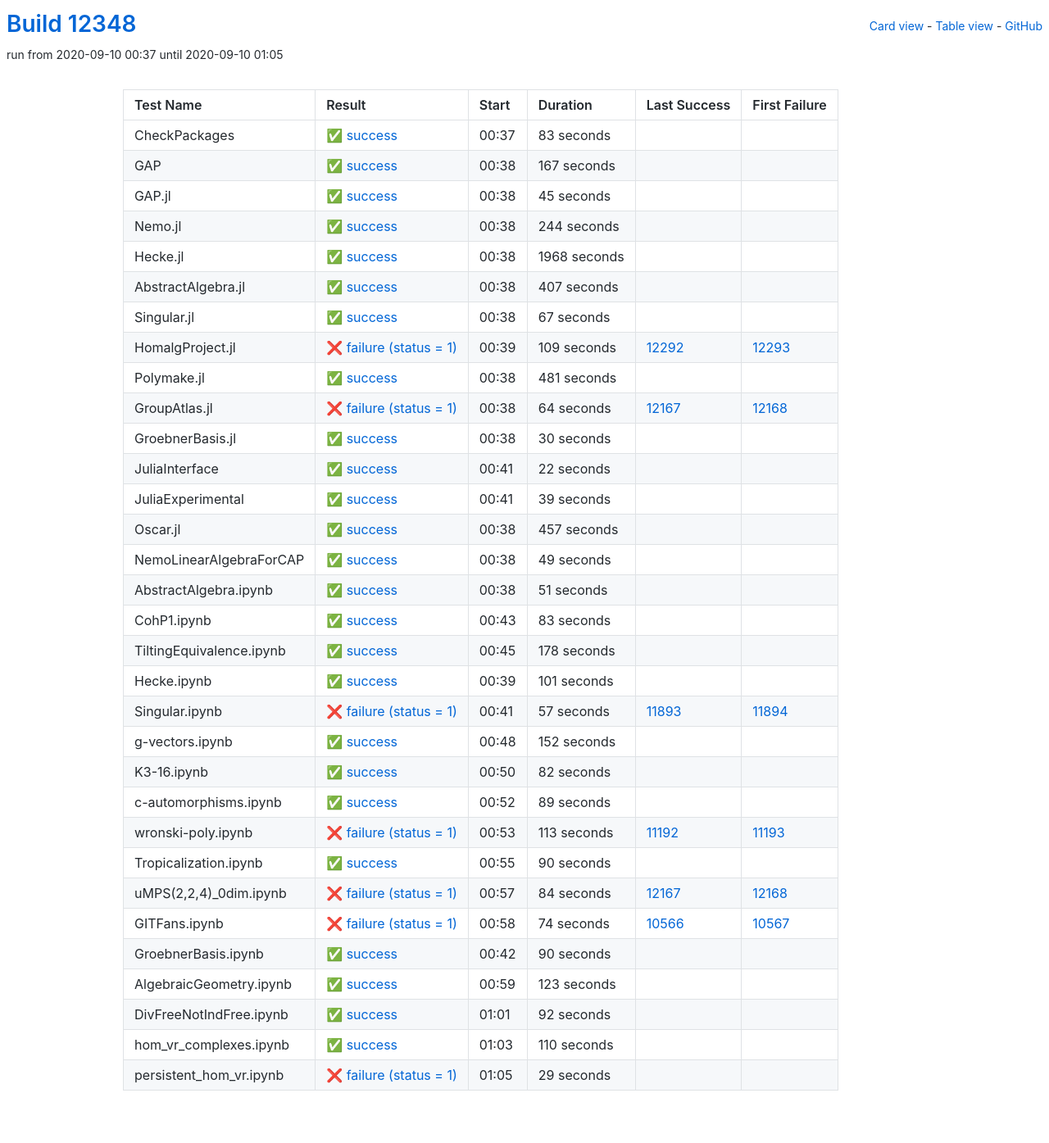
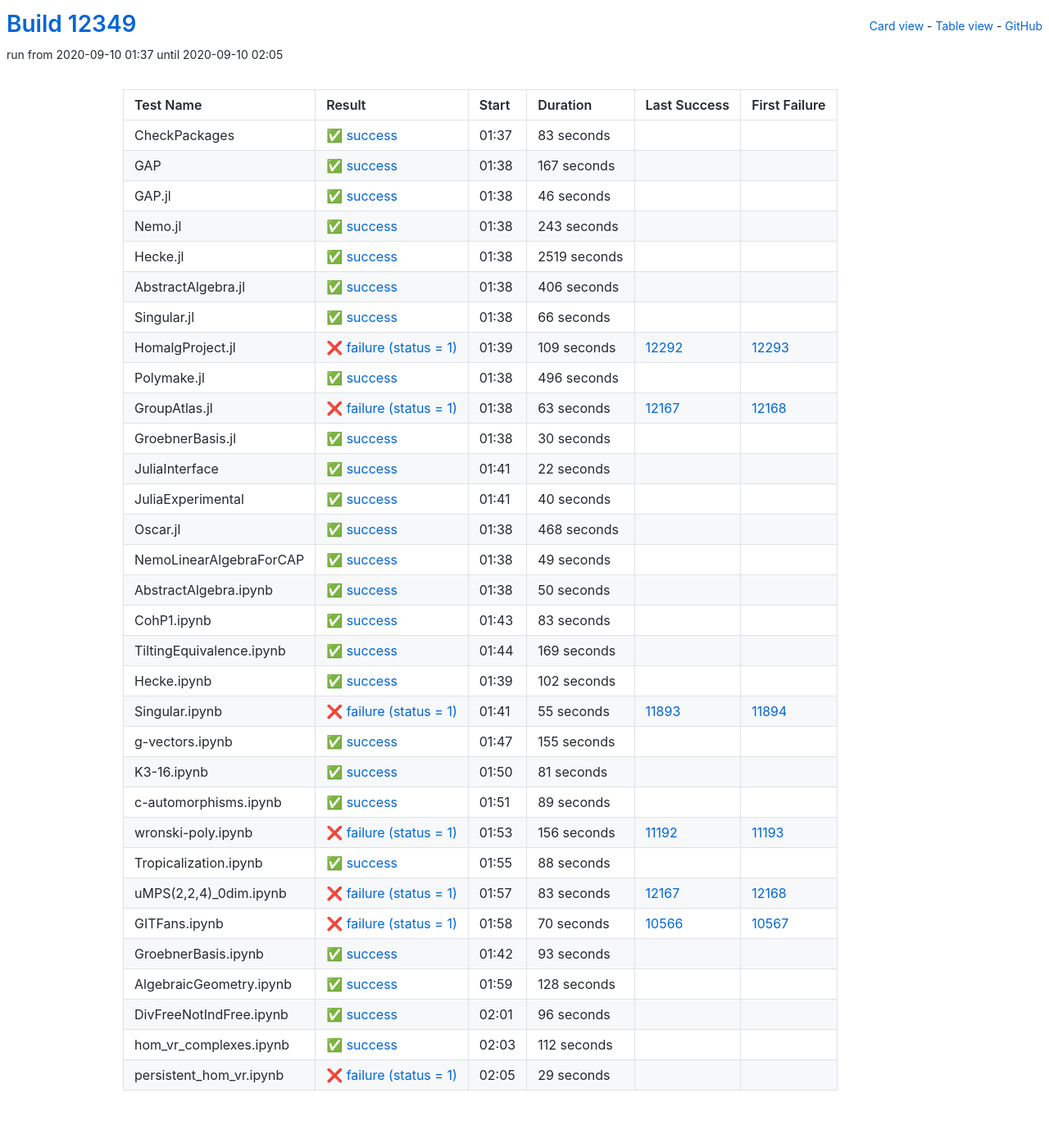
Before and after one commit to oscar-system/oscar-ci-status, a Jekyll site: the page built from table.html, in a window 1280 px wide. Shown: the whole page at 82% size. Built offline with Jekyll 4.4.1, drawn with Linux system fonts in a browser that asks for light colours.

Commit message:
Build #12349

```diff
--- a/_data/ci.yml
+++ b/_data/ci.yml
@@ -1,6 +1,6 @@
 ---
-build: 12348
-build_url: https://oscarci.mathematik.uni-kl.de/job/oscar/12348/
+build: 12349
+build_url: https://oscarci.mathematik.uni-kl.de/job/oscar/12349/
 job: oscar
 organization: oscar-system
 repo: oscar-ci-status
@@ -8,8 +8,8 @@ repourl: https://github.com/oscar-system/oscar-ci-status
 tests:
 - name: CheckPackages
   id: checkpackages
-  log: https://oscarci.mathematik.uni-kl.de/job/oscar/12348/artifact/logs/build-12348/CheckPackages.log
-  start: 2020-09-10 00:37
+  log: https://oscarci.mathematik.uni-kl.de/job/oscar/12349/artifact/logs/build-12349/CheckPackages.log
+  start: 2020-09-10 01:37
   success: true
   exitcode: 0
   status: success
@@ -20,8 +20,8 @@ tests:
   first_failure_url:
 - name: GAP
   id: gap
-  log: https://oscarci.mathematik.uni-kl.de/job/oscar/12348/artifact/logs/build-12348/GAP.log
-  start: 2020-09-10 00:38
+  log: https://oscarci.mathematik.uni-kl.de/job/oscar/12349/artifact/logs/build-12349/GAP.log
+  start: 2020-09-10 01:38
   success: true
   exitcode: 0
   status: success
@@ -32,68 +32,68 @@ tests:
   first_failure_url:
 - name: GAP.jl
   id: gap-jl
-  log: https://oscarci.mathematik.uni-kl.de/job/oscar/12348/artifact/logs/build-12348/GAP.jl.log
-  start: 2020-09-10 00:38
+  log: https://oscarci.mathematik.uni-kl.de/job/oscar/12349/artifact/logs/build-12349/GAP.jl.log
+  start: 2020-09-10 01:38
   success: true
   exitcode: 0
   status: success
-  duration: 45
+  duration: 46
   last_success: false
   last_success_url:
   first_failure: false
   first_failure_url:
 - name: Nemo.jl
   id: nemo-jl
-  log: https://oscarci.mathematik.uni-kl.de/job/oscar/12348/artifact/logs/build-12348/Nemo.jl.log
-  start: 2020-09-10 00:38
+  log: https://oscarci.mathematik.uni-kl.de/job/oscar/12349/artifact/logs/build-12349/Nemo.jl.log
+  start: 2020-09-10 01:38
   success: true
   exitcode: 0
   status: success
-  duration: 244
+  duration: 243
   last_success: false
   last_success_url:
   first_failure: false
   first_failure_url:
 - name: Hecke.jl
   id: hecke-jl
-  log: https://oscarci.mathematik.uni-kl.de/job/oscar/12348/artifact/logs/build-12348/Hecke.jl.log
-  start: 2020-09-10 00:38
+  log: https://oscarci.mathematik.uni-kl.de/job/oscar/12349/artifact/logs/build-12349/Hecke.jl.log
+  start: 2020-09-10 01:38
   success: true
   exitcode: 0
   status: success
-  duration: 1968
+  duration: 2519
   last_success: false
   last_success_url:
   first_failure: false
   first_failure_url:
 - name: AbstractAlgebra.jl
   id: abstractalgebra-jl
-  log: https://oscarci.mathematik.uni-kl.de/job/oscar/12348/artifact/logs/build-12348/AbstractAlgebra.jl.log
-  start: 2020-09-10 00:38
+  log: https://oscarci.mathematik.uni-kl.de/job/oscar/12349/artifact/logs/build-12349/AbstractAlgebra.jl.log
+  start: 2020-09-10 01:38
   success: true
   exitcode: 0
   status: success
-  duration: 407
+  duration: 406
   last_success: false
   last_success_url:
   first_failure: false
   first_failure_url:
 - name: Singular.jl
   id: singular-jl
-  log: https://oscarci.mathematik.uni-kl.de/job/oscar/12348/artifact/logs/build-12348/Singular.jl.log
-  start: 2020-09-10 00:38
+  log: https://oscarci.mathematik.uni-kl.de/job/oscar/12349/artifact/logs/build-12349/Singular.jl.log
+  start: 2020-09-10 01:38
   success: true
   exitcode: 0
   status: success
-  duration: 67
+  duration: 66
   last_success: false
   last_success_url:
   first_failure: false
   first_failure_url:
 - name: HomalgProject.jl
   id: homalgproject-jl
-  log: https://oscarci.mathematik.uni-kl.de/job/oscar/12348/artifact/logs/build-12348/HomalgProject.jl.log
-  start: 2020-09-10 00:39
+  log: https://oscarci.mathematik.uni-kl.de/job/oscar/12349/artifact/logs/build-12349/HomalgProject.jl.log
+  start: 2020-09-10 01:39
   success: false
   exitcode: 1
   status: failure
@@ -104,32 +104,32 @@ tests:
   first_failure_url: https://oscarci.mathematik.uni-kl.de/job/oscar/12293/
 - name: Polymake.jl
   id: polymake-jl
-  log: https://oscarci.mathematik.uni-kl.de/job/oscar/12348/artifact/logs/build-12348/Polymake.jl.log
-  start: 2020-09-10 00:38
+  log: https://oscarci.mathematik.uni-kl.de/job/oscar/12349/artifact/logs/build-12349/Polymake.jl.log
+  start: 2020-09-10 01:38
   success: true
   exitcode: 0
   status: success
-  duration: 481
+  duration: 496
   last_success: false
   last_success_url:
   first_failure: false
   first_failure_url:
 - name: GroupAtlas.jl
   id: groupatlas-jl
-  log: https://oscarci.mathematik.uni-kl.de/job/oscar/12348/artifact/logs/build-12348/GroupAtlas.jl.log
-  start: 2020-09-10 00:38
+  log: https://oscarci.mathematik.uni-kl.de/job/oscar/12349/artifact/logs/build-12349/GroupAtlas.jl.log
+  start: 2020-09-10 01:38
   success: false
   exitcode: 1
   status: failure
-  duration: 64
+  duration: 63
   last_success: 12167
   last_success_url: https://oscarci.mathematik.uni-kl.de/job/oscar/12167/
   first_failure: 12168
   first_failure_url: https://oscarci.mathematik.uni-kl.de/job/oscar/12168/
 - name: GroebnerBasis.jl
   id: groebnerbasis-jl
-  log: https://oscarci.mathematik.uni-kl.de/job/oscar/12348/artifact/logs/build-12348/GroebnerBasis.jl.log
-  start: 2020-09-10 00:38
+  log: https://oscarci.mathematik.uni-kl.de/job/oscar/12349/artifact/logs/build-12349/GroebnerBasis.jl.log
+  start: 2020-09-10 01:38
   success: true
   exitcode: 0
   status: success
@@ -140,8 +140,8 @@ tests:
   first_failure_url:
 - name: JuliaInterface
   id: juliainterface
-  log: https://oscarci.mathematik.uni-kl.de/job/oscar/12348/artifact/logs/build-12348/JuliaInterface.log
-  start: 2020-09-10 00:41
+  log: https://oscarci.mathematik.uni-kl.de/job/oscar/12349/artifact/logs/build-12349/JuliaInterface.log
+  start: 2020-09-10 01:41
   success: true
   exitcode: 0
   status: success
@@ -152,32 +152,32 @@ tests:
   first_failure_url:
 - name: JuliaExperimental
   id: juliaexperimental
-  log: https://oscarci.mathematik.uni-kl.de/job/oscar/12348/artifact/logs/build-12348/JuliaExperimental.log
-  start: 2020-09-10 00:41
+  log: https://oscarci.mathematik.uni-kl.de/job/oscar/12349/artifact/logs/build-12349/JuliaExperimental.log
+  start: 2020-09-10 01:41
   success: true
   exitcode: 0
   status: success
-  duration: 39
+  duration: 40
   last_success: false
   last_success_url:
   first_failure: false
   first_failure_url:
 - name: Oscar.jl
   id: oscar-jl
-  log: https://oscarci.mathematik.uni-kl.de/job/oscar/12348/artifact/logs/build-12348/Oscar.jl.log
-  start: 2020-09-10 00:38
+  log: https://oscarci.mathematik.uni-kl.de/job/oscar/12349/artifact/logs/build-12349/Oscar.jl.log
+  start: 2020-09-10 01:38
   success: true
   exitcode: 0
   status: success
-  duration: 457
+  duration: 468
   last_success: false
   last_success_url:
   first_failure: false
   first_failure_url:
 - name: NemoLinearAlgebraForCAP
   id: nemolinearalgebraforcap
-  log: https://oscarci.mathematik.uni-kl.de/job/oscar/12348/artifact/logs/build-12348/NemoLinearAlgebraForCAP.log
-  start: 2020-09-10 00:38
+  log: https://oscarci.mathematik.uni-kl.de/job/oscar/12349/artifact/logs/build-12349/NemoLinearAlgebraForCAP.log
+  start: 2020-09-10 01:38
   success: true
   exitcode: 0
   status: success
@@ -188,20 +188,20 @@ tests:
   first_failure_url:
 - name: AbstractAlgebra.ipynb
   id: abstractalgebra-ipynb
-  log: https://oscarci.mathematik.uni-kl.de/job/oscar/12348/artifact/logs/build-12348/AbstractAlgebra.ipynb.log
-  start: 2020-09-10 00:38
+  log: https://oscarci.mathematik.uni-kl.de/job/oscar/12349/artifact/logs/build-12349/AbstractAlgebra.ipynb.log
+  start: 2020-09-10 01:38
   success: true
   exitcode: 0
   status: success
-  duration: 51
+  duration: 50
   last_success: false
   last_success_url:
   first_failure: false
   first_failure_url:
 - name: CohP1.ipynb
   id: cohp1-ipynb
-  log: https://oscarci.mathematik.uni-kl.de/job/oscar/12348/artifact/logs/build-12348/CohP1.ipynb.log
-  start: 2020-09-10 00:43
+  log: https://oscarci.mathematik.uni-kl.de/job/oscar/12349/artifact/logs/build-12349/CohP1.ipynb.log
+  start: 2020-09-10 01:43
   success: true
   exitcode: 0
   status: success
@@ -212,68 +212,68 @@ tests:
   first_failure_url:
 - name: TiltingEquivalence.ipynb
   id: tiltingequivalence-ipynb
-  log: https://oscarci.mathematik.uni-kl.de/job/oscar/12348/artifact/logs/build-12348/TiltingEquivalence.ipynb.log
-  start: 2020-09-10 00:45
+  log: https://oscarci.mathematik.uni-kl.de/job/oscar/12349/artifact/logs/build-12349/TiltingEquivalence.ipynb.log
+  start: 2020-09-10 01:44
   success: true
   exitcode: 0
   status: success
-  duration: 178
+  duration: 169
   last_success: false
   last_success_url:
   first_failure: false
   first_failure_url:
 - name: Hecke.ipynb
   id: hecke-ipynb
-  log: https://oscarci.mathematik.uni-kl.de/job/oscar/12348/artifact/logs/build-12348/Hecke.ipynb.log
-  start: 2020-09-10 00:39
+  log: https://oscarci.mathematik.uni-kl.de/job/oscar/12349/artifact/logs/build-12349/Hecke.ipynb.log
+  start: 2020-09-10 01:39
   success: true
   exitcode: 0
   status: success
-  duration: 101
+  duration: 102
   last_success: false
   last_success_url:
   first_failure: false
   first_failure_url:
 - name: Singular.ipynb
   id: singular-ipynb
-  log: https://oscarci.mathematik.uni-kl.de/job/oscar/12348/artifact/logs/build-12348/Singular.ipynb.log
-  start: 2020-09-10 00:41
+  log: https://oscarci.mathematik.uni-kl.de/job/oscar/12349/artifact/logs/build-12349/Singular.ipynb.log
+  start: 2020-09-10 01:41
   success: false
   exitcode: 1
   status: failure
-  duration: 57
+  duration: 55
   last_success: 11893
   last_success_url: https://oscarci.mathematik.uni-kl.de/job/oscar/11893/
   first_failure: 11894
   first_failure_url: https://oscarci.mathematik.uni-kl.de/job/oscar/11894/
 - name: g-vectors.ipynb
   id: g-vectors-ipynb
-  log: https://oscarci.mathematik.uni-kl.de/job/oscar/12348/artifact/logs/build-12348/g-vectors.ipynb.log
-  start: 2020-09-10 00:48
+  log: https://oscarci.mathematik.uni-kl.de/job/oscar/12349/artifact/logs/build-12349/g-vectors.ipynb.log
+  start: 2020-09-10 01:47
   success: true
   exitcode: 0
   status: success
-  duration: 152
+  duration: 155
   last_success: false
   last_success_url:
   first_failure: false
   first_failure_url:
 - name: K3-16.ipynb
   id: k3-16-ipynb
-  log: https://oscarci.mathematik.uni-kl.de/job/oscar/12348/artifact/logs/build-12348/K3-16.ipynb.log
-  start: 2020-09-10 00:50
+  log: https://oscarci.mathematik.uni-kl.de/job/oscar/12349/artifact/logs/build-12349/K3-16.ipynb.log
+  start: 2020-09-10 01:50
   success: true
   exitcode: 0
   status: success
-  duration: 82
+  duration: 81
   last_success: false
   last_success_url:
   first_failure: false
   first_failure_url:
 - name: c-automorphisms.ipynb
   id: c-automorphisms-ipynb
-  log: https://oscarci.mathematik.uni-kl.de/job/oscar/12348/artifact/logs/build-12348/c-automorphisms.ipynb.log
-  start: 2020-09-10 00:52
+  log: https://oscarci.mathematik.uni-kl.de/job/oscar/12349/artifact/logs/build-12349/c-automorphisms.ipynb.log
+  start: 2020-09-10 01:51
   success: true
   exitcode: 0
   status: success
@@ -284,104 +284,104 @@ tests:
   first_failure_url:
 - name: wronski-poly.ipynb
   id: wronski-poly-ipynb
-  log: https://oscarci.mathematik.uni-kl.de/job/oscar/12348/artifact/logs/build-12348/wronski-poly.ipynb.log
-  start: 2020-09-10 00:53
+  log: https://oscarci.mathematik.uni-kl.de/job/oscar/12349/artifact/logs/build-12349/wronski-poly.ipynb.log
+  start: 2020-09-10 01:53
   success: false
   exitcode: 1
   status: failure
-  duration: 113
+  duration: 156
   last_success: 11192
   last_success_url: https://oscarci.mathematik.uni-kl.de/job/oscar/11192/
   first_failure: 11193
   first_failure_url: https://oscarci.mathematik.uni-kl.de/job/oscar/11193/
 - name: Tropicalization.ipynb
   id: tropicalization-ipynb
-  log: https://oscarci.mathematik.uni-kl.de/job/oscar/12348/artifact/logs/build-12348/Tropicalization.ipynb.log
-  start: 2020-09-10 00:55
+  log: https://oscarci.mathematik.uni-kl.de/job/oscar/12349/artifact/logs/build-12349/Tropicalization.ipynb.log
+  start: 2020-09-10 01:55
   success: true
   exitcode: 0
   status: success
-  duration: 90
+  duration: 88
   last_success: false
   last_success_url:
   first_failure: false
   first_failure_url:
 - name: uMPS(2,2,4)_0dim.ipynb
   id: umps-2-2-4-0dim-ipynb
-  log: https://oscarci.mathematik.uni-kl.de/job/oscar/12348/artifact/logs/build-12348/uMPS-2-2-4-_0dim.ipynb.log
-  start: 2020-09-10 00:57
+  log: https://oscarci.mathematik.uni-kl.de/job/oscar/12349/artifact/logs/build-12349/uMPS-2-2-4-_0dim.ipynb.log
+  start: 2020-09-10 01:57
   success: false
   exitcode: 1
   status: failure
-  duration: 84
+  duration: 83
   last_success: 12167
   last_success_url: https://oscarci.mathematik.uni-kl.de/job/oscar/12167/
   first_failure: 12168
   first_failure_url: https://oscarci.mathematik.uni-kl.de/job/oscar/12168/
 - name: GITFans.ipynb
   id: gitfans-ipynb
-  log: https://oscarci.mathematik.uni-kl.de/job/oscar/12348/artifact/logs/build-12348/GITFans.ipynb.log
-  start: 2020-09-10 00:58
+  log: https://oscarci.mathematik.uni-kl.de/job/oscar/12349/artifact/logs/build-12349/GITFans.ipynb.log
+  start: 2020-09-10 01:58
   success: false
   exitcode: 1
   status: failure
-  duration: 74
+  duration: 70
   last_success: 10566
   last_success_url: https://oscarci.mathematik.uni-kl.de/job/oscar/10566/
   first_failure: 10567
   first_failure_url: https://oscarci.mathematik.uni-kl.de/job/oscar/10567/
 - name: GroebnerBasis.ipynb
   id: groebnerbasis-ipynb
-  log: https://oscarci.mathematik.uni-kl.de/job/oscar/12348/artifact/logs/build-12348/GroebnerBasis.ipynb.log
-  start: 2020-09-10 00:42
+  log: https://oscarci.mathematik.uni-kl.de/job/oscar/12349/artifact/logs/build-12349/GroebnerBasis.ipynb.log
+  start: 2020-09-10 01:42
   success: true
   exitcode: 0
   status: success
-  duration: 90
+  duration: 93
   last_success: false
   last_success_url:
   first_failure: false
   first_failure_url:
 - name: AlgebraicGeometry.ipynb
   id: algebraicgeometry-ipynb
-  log: https://oscarci.mathematik.uni-kl.de/job/oscar/12348/artifact/logs/build-12348/AlgebraicGeometry.ipynb.log
-  start: 2020-09-10 00:59
+  log: https://oscarci.mathematik.uni-kl.de/job/oscar/12349/artifact/logs/build-12349/AlgebraicGeometry.ipynb.log
+  start: 2020-09-10 01:59
   success: true
   exitcode: 0
   status: success
-  duration: 123
+  duration: 128
   last_success: false
   last_success_url:
   first_failure: false
   first_failure_url:
 - name: DivFreeNotIndFree.ipynb
   id: divfreenotindfree-ipynb
-  log: https://oscarci.mathematik.uni-kl.de/job/oscar/12348/artifact/logs/build-12348/DivFreeNotIndFree.ipynb.log
-  start: 2020-09-10 01:01
+  log: https://oscarci.mathematik.uni-kl.de/job/oscar/12349/artifact/logs/build-12349/DivFreeNotIndFree.ipynb.log
+  start: 2020-09-10 02:01
   success: true
   exitcode: 0
   status: success
-  duration: 92
+  duration: 96
   last_success: false
   last_success_url:
   first_failure: false
   first_failure_url:
 - name: hom_vr_complexes.ipynb
   id: hom-vr-complexes-ipynb
-  log: https://oscarci.mathematik.uni-kl.de/job/oscar/12348/artifact/logs/build-12348/hom_vr_complexes.ipynb.log
-  start: 2020-09-10 01:03
+  log: https://oscarci.mathematik.uni-kl.de/job/oscar/12349/artifact/logs/build-12349/hom_vr_complexes.ipynb.log
+  start: 2020-09-10 02:03
   success: true
   exitcode: 0
   status: success
-  duration: 110
+  duration: 112
   last_success: false
   last_success_url:
   first_failure: false
   first_failure_url:
 - name: persistent_hom_vr.ipynb
   id: persistent-hom-vr-ipynb
-  log: https://oscarci.mathematik.uni-kl.de/job/oscar/12348/artifact/logs/build-12348/persistent_hom_vr.ipynb.log
-  start: 2020-09-10 01:05
+  log: https://oscarci.mathematik.uni-kl.de/job/oscar/12349/artifact/logs/build-12349/persistent_hom_vr.ipynb.log
+  start: 2020-09-10 02:05
   success: false
   exitcode: 1
   status: failure
```
Also changed, not shown: README.md.
